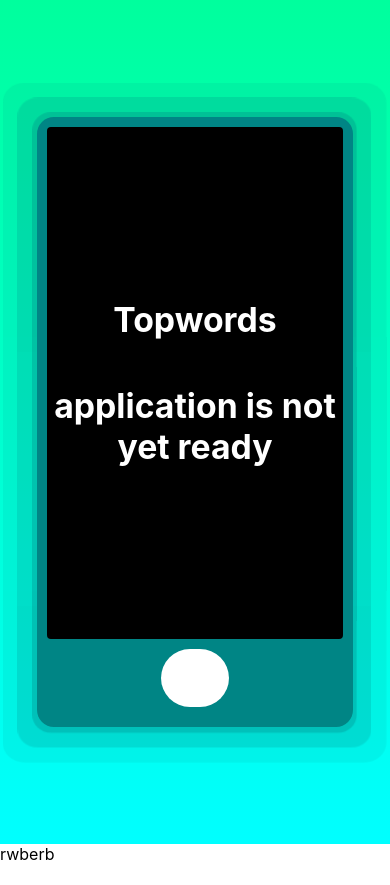
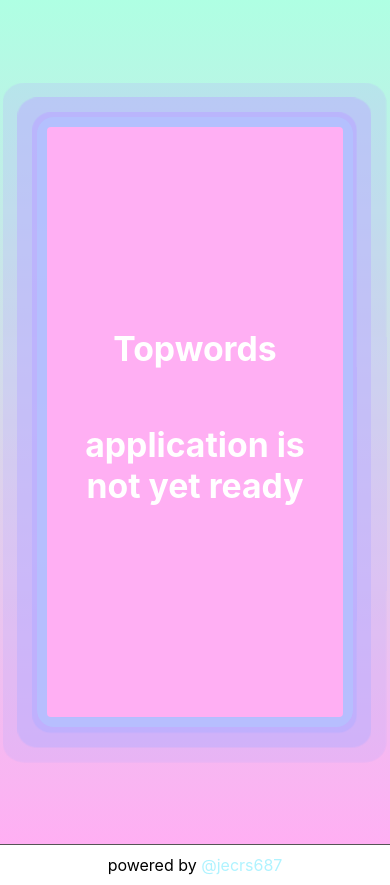
Before and after one commit to jecrs687/topwords, a React (Create React App) app: page / in a window 390 px wide. Before the commit the page ends 864 px from the top, so only its background shows below. Built offline with nearby package versions, Linux system fonts and the light colour scheme.

Commit message:
importants  updates

```diff
--- a/src/infor.json
+++ b/src/infor.json
@@ -1,16 +1,7 @@
-{   "_comment":{
-    "description_of_type":
-    "Type have 3 types: script|site|mobile|desktop",
-    "script":"scripts are sites destineds for publish explications about scripts",
-    "site":"sites have the goal share informations or personal sites",
-    "mobile":"mobile for official sites of mobile applications",
-    "desktop":"desktops for official sites of desktop applications",
-    "title":"the title for your website",
-    "descriptions":"the descriptions are the body of website you can make importants points using arrays inside the array"
-    },
+{
     "title":"Topwords",
     "building":true,
-    "type":"site",
+    "type":"mobile",
     "youtube":"",
     "description":[
        "The most common words in all languages, using the wikipedia as the database. This script generate one file '.txt' this file is structured as json. You need:",
@@ -24,5 +15,74 @@
         "analogo2":"#afcbff",
         "triadic":"#bbafff",
         "triadic2":"#ffaff3"
-    }
+    },
+    "repo_url":"https://github.com/jecrs687/topwords",
+
+
+
+
+
+
+
+
+
+
+
+
+
+
+
+
+
+
+
+
+
+
+
+
+
+
+
+
+
+
+
+
+
+
+
+
+
+
+
+
+
+
+
+
+
+
+
+
+
+
+
+
+
+
+
+
+
+
+    "_comment":{
+        "description_of_type":
+        "Type have 3 types: script|site|mobile|desktop",
+        "script":"scripts are sites destineds for publish explications about scripts",
+        "site":"sites have the goal share informations or personal sites",
+        "mobile":"mobile for official sites of mobile applications",
+        "desktop":"desktops for official sites of desktop applications",
+        "title":"the title for your website",
+        "descriptions":"the descriptions are the body of website you can make importants points using arrays inside the array"
+        }
 }
--- /dev/null
+++ b/src/type/mobile/main.css
@@ -0,0 +1,207 @@
+.Mobile {
+    display: flex;
+    flex-direction: column;
+  }
+.Mobile  .header{
+    display: flex;
+    text-align: center;
+    align-items: center;
+    justify-content: center;
+    align-self: stretch;
+    height: 100vh;
+}
+
+
+.Mobile .header .smartphone{
+    display: flex;
+    flex-direction: column;
+    height: 80vmin;
+    width: 40vmin;
+    border-radius: 2vmin;
+    z-index: 2;
+    padding: 10px;
+}
+
+.Mobile .header .smartphone .screen{
+    display: flex;
+    height: 70vmin;
+    width: 40vmin;
+    z-index: 2;
+    border-radius: 1vmin;
+    align-items: center;
+    justify-content: center;
+    cursor: pointer;
+}
+.Mobile .header .smartphone .screen h1:hover{
+    color: #687687;
+}
+.Mobile .header .smartphone .smartphone_button{
+    display: flex;
+    align-self: center;
+    height: 8vmin;
+    width: 8vmin;
+    margin: 10px;
+    z-index: 2;
+    border-radius: 5vmin;
+    background-color: white;
+    align-items: center;
+    justify-content: center;
+}
+.Mobile .header .smartphone .smartphone_button:hover{
+    box-sizing: border-box;
+    border: 2px #ddd  ;
+    border-style: solid;
+}
+
+.Mobile .header .screen{
+    display: flex;
+    flex-direction: column;
+    color:white;
+    font-size:2vmin;
+}
+
+.Mobile .body{
+background: none;
+}
+
+.Mobile .footer{
+    height: max-content;
+    padding: 10px;
+    border:#555 0.2px;
+    border-style: solid none none none;
+    text-align: center;
+    }
+ a{
+    text-decoration: none;
+    color:white
+    }
+
+
+/* Animations*/
+/*
+
+
+
+
+
+*/
+
+.Mobile .header:not(.smartphone)  div:nth-child(1):not(.screen){
+    position:absolute;
+    height: 80vmin;
+    width: 40vmin;
+    border-radius: 2vmin;
+    z-index: 1;
+    animation: box-back 4s infinite linear;
+}
+.Mobile .header:not(.smartphone)  div:nth-child(2):not(.smartphone_button){
+    position:absolute;
+    height: 80vmin;
+    width: 40vmin;
+    border-radius: 2vmin;
+    z-index: 1;
+    animation: box-back 4s 1s infinite linear;
+}
+.Mobile .header:not(.smartphone)  div:nth-child(3):not(.screen){
+    position:absolute;
+    height: 80vmin;
+    width: 40vmin;
+    border-radius: 2vmin;
+    z-index: 1;
+    animation: box-back 4s 2s infinite linear;
+}
+.Mobile .header:not(.smartphone)  div:nth-child(4):not(.screen){
+    position:absolute;
+    height: 80vmin;
+    width: 40vmin;
+    border-radius: 2vmin;
+    z-index: 1;
+    animation: box-back 4s 3s infinite linear;
+}
+@keyframes box-back{
+    0%{
+        transform: scale(1);
+        opacity: 1;
+    }
+    100%{
+        opacity: 0;
+        transform: scale(1.4,1.2);
+    }
+
+}
+/*
+
+
+
+
+
+*/
+
+/* adaptações para telas de celular */
+@media screen and (max-width:500px){
+    .Mobile {
+        display: flex;
+        flex-direction: column;
+      }
+    .Mobile  .header{
+        display: flex;
+        flex-direction: column;
+        height: 100vh;
+    }
+    .Mobile .header .smartphone{
+        height: 70vmax;
+        width: 35vmax;
+        border-radius: 2vmax;
+    }
+
+    .Mobile .header .smartphone .screen{
+        height: 70vmax;
+        width: 35vmax;
+    }
+    .Mobile .header .smartphone .smartphone_button{
+        display: flex;
+        height: 8vmax;
+        width: 8vmax;
+        border-radius: 8vmax;
+    }
+    .Mobile .header .smartphone .smartphone_button:hover{
+        background-color: #00FFFF;
+    }
+
+    .Mobile .header .screen h1{
+        color:white;
+        font-size:4vmax;
+    }
+
+
+
+    /* Animations*/
+    /*
+
+
+
+
+
+    */
+
+    .Mobile .header:not(.smartphone)  div:nth-child(1):not(.screen){
+        height: 70vmax;
+        width: 35vmax;
+        border-radius: 2vmax;
+        }
+    .Mobile .header:not(.smartphone)  div:nth-child(2):not(.smartphone_button){
+        height: 70vmax;
+        width: 35vmax;
+        border-radius: 2vmax;
+    }
+    .Mobile .header:not(.smartphone)  div:nth-child(3):not(.screen){
+        height: 70vmax;
+        width: 35vmax;
+        border-radius: 2vmax;
+    }
+    .Mobile .header:not(.smartphone)  div:nth-child(4):not(.screen){
+        height: 70vmax;
+        width: 35vmax;
+        border-radius: 2vmax;
+    }
+}
--- a/src/type/mobile/main.js
+++ b/src/type/mobile/main.js
@@ -1,9 +1,43 @@
 import React from 'react'
+import './main.css'
+const infor = require('../../infor.json')
+const colors= infor.colors
+export default function main(){
+    return(
+        <div className='Mobile'>
+            <div className="header" style={{background:`linear-gradient(${colors.analogo},${colors.triadic2} )`}}>
+                    {/* the background effect */}
+                    <div style={{backgroundColor:`${colors.triadic}`}}/>
+                    <div style={{backgroundColor:`${colors.triadic}`}}/>
+                    <div style={{backgroundColor:`${colors.triadic}`}}/>
+                    <div style={{backgroundColor:`${colors.triadic}`}}/>
+                    {/* ---------------------- */}
+                    {/* the "smartphone" */}
+                <div className="smartphone" style={{backgroundColor:`${colors.analogo2}88`}}>
+                    <a href={`${infor.repo_url}`}>
+                        <div className='screen' style={{backgroundColor:`${colors.triadic2}`}}>
+                        <h1>
+                            {infor.title.split('_').map(value=>` ${value}`)}
+                        </h1>
+                        {infor.building?
+                            <h1 style={{padding:'10px'}}>application is not yet ready</h1>
+                            :
+                            null
+                        }
+                        </div>
+                    </a>
+                    <div className="smartphone_button" />
+                </div>
+                    {/* ------------------- */}
+            </div>
 
 
-export default function main(){
-    return(
-        <div>
+            <div className="body">
+            </div>
+
+            <div className="footer">
+                powered by <a href='https://jecrs687.github.io' style={{color:`${colors.primary}`}}>@jecrs687</a>
+            </div>
 
         </div>
     )
```
